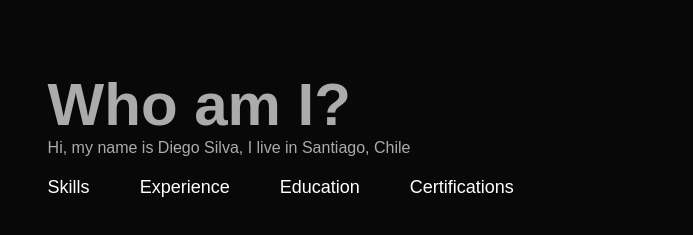
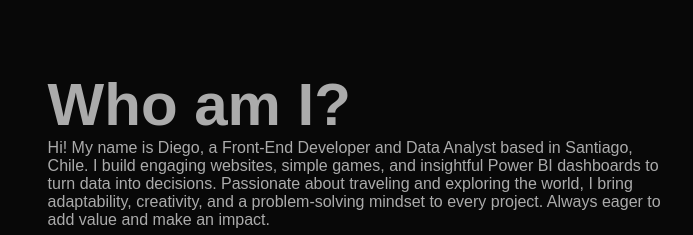
Before and after one commit to DiegoSilvaN/Portfolio-Web, a plain HTML site: page index.html in a window 1280 px wide. Shown: the part 820-1055 px from the top of the page, 490-1183 px from the left. Drawn offline with nearby package versions, Linux system fonts and the light colour scheme.

Commit message:
Update index.html

```diff
--- a/index.html
+++ b/index.html
@@ -60,7 +60,8 @@
                 </div>
                 <div class="about-col-2">
                     <h1 class="sub-t">Who am I? </h1>
-                    <p>Hi, my name is Diego Silva, I live in Santiago, Chile</p>
+                    <p>Hi! My name is Diego, a Front-End Developer and Data Analyst based in Santiago, Chile. I build engaging websites, simple games, and insightful Power BI dashboards to turn data into decisions.
+                        Passionate about traveling and exploring the world, I bring adaptability, creativity, and a problem-solving mindset to every project. Always eager to add value and make an impact.</p>
                     <div class="tab-titles">
                         <p class="tab-links active-link" onclick="opentab('skills')">Skills</p>
                         <p class="tab-links" onclick="opentab('experience')">Experience</p>
```
